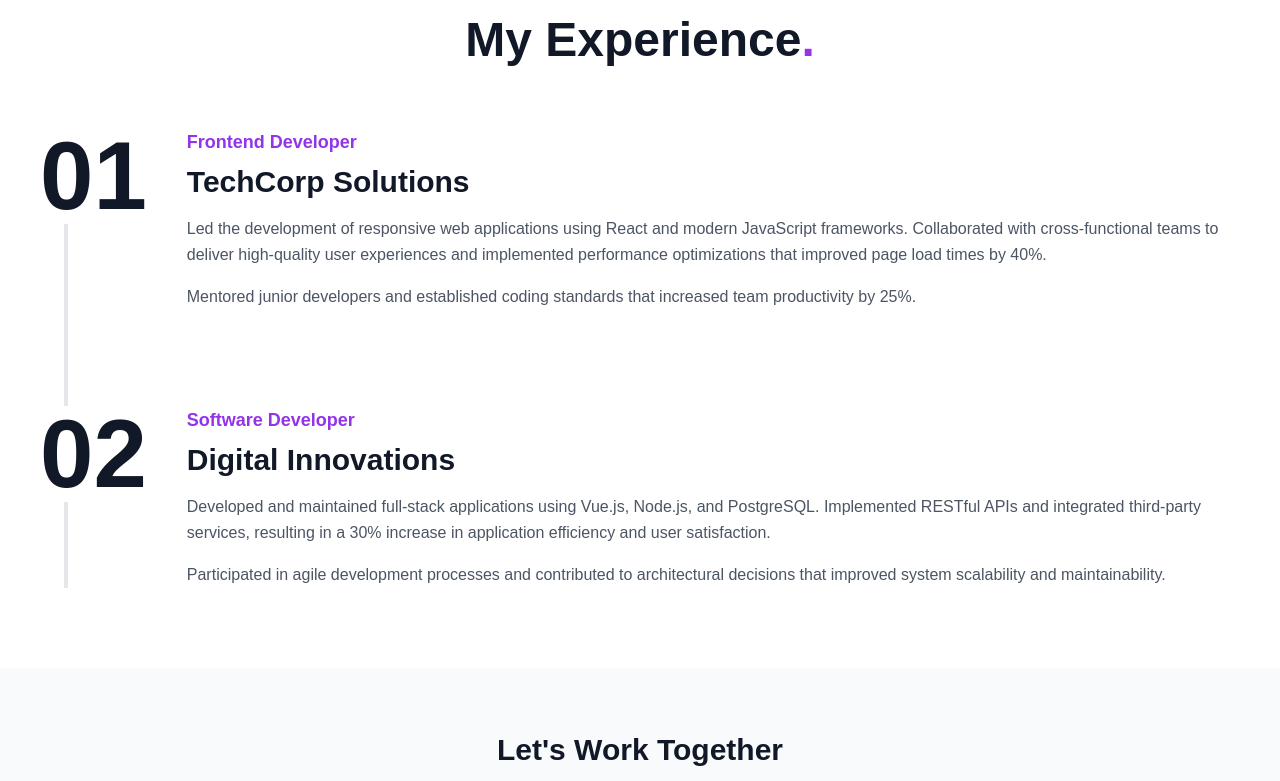
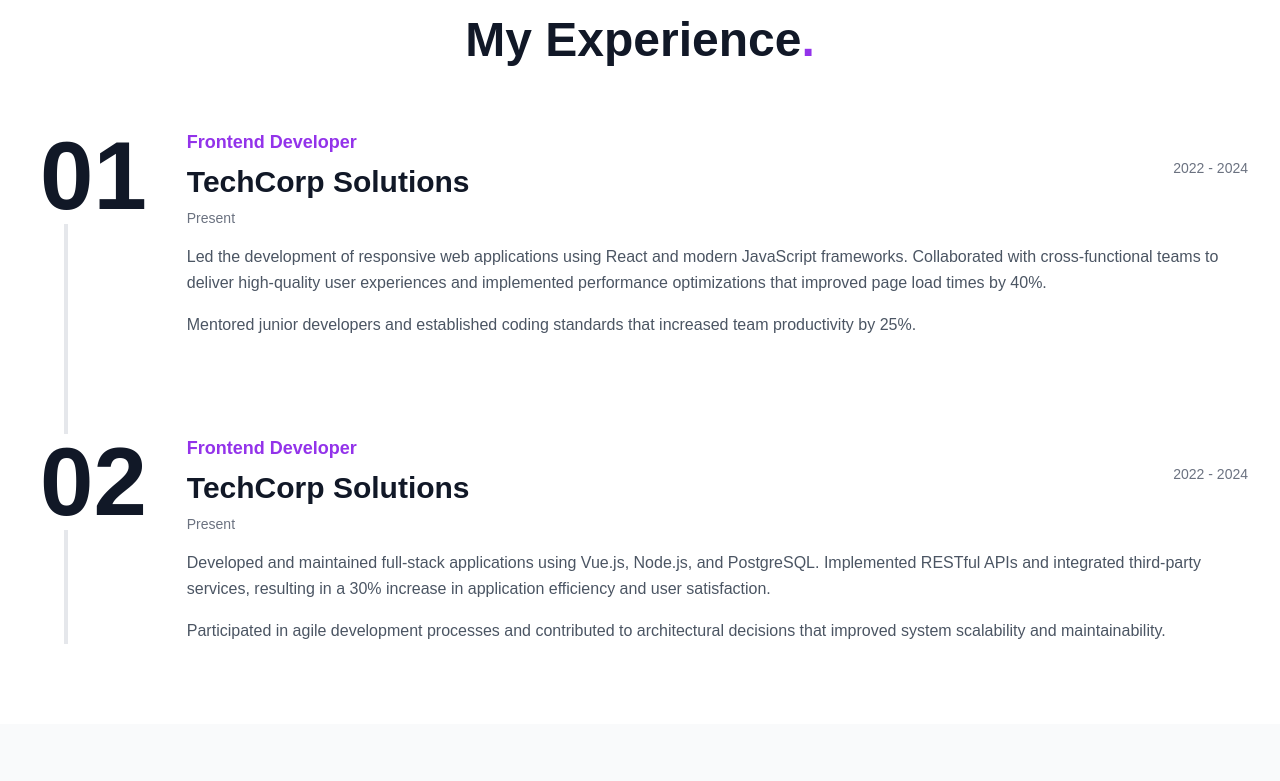
Before and after one commit to HassanRashid15/Portfolio, a website: page about.html in a window 1280 px wide. Shown: the part 1540-2321 px from the top of the page. Drawn offline with nearby package versions, Linux system fonts and the light colour scheme; a web font is replaced by a local one.

Commit message:
CodeUpdated

```diff
--- a/about.html
+++ b/about.html
@@ -337,8 +337,14 @@
                         </div>
                         <div class="flex-1">
                             <div class="mb-4">
+                                <div class="flex items-center justify-between">
+                                    <div>
                                 <h3 class="text-lg font-semibold text-purple-600 mb-2">Frontend Developer</h3>
                                 <h4 class="text-3xl font-bold text-gray-900">TechCorp Solutions</h4>
+                            </div>
+                                <h2 class="text-sm text-gray-500 mt-2">2022 - 2024</h2>
+                            </div>
+                                <div class="text-sm text-gray-500 mt-2">Present</div>
                             </div>
                             <div class="space-y-4">
                                 <p class="text-gray-600 leading-relaxed">
@@ -362,8 +368,14 @@
                         </div>
                         <div class="flex-1">
                             <div class="mb-4">
-                                <h3 class="text-lg font-semibold text-purple-600 mb-2">Software Developer</h3>
-                                <h4 class="text-3xl font-bold text-gray-900">Digital Innovations</h4>
+                                <div class="flex items-center justify-between">
+                                    <div>
+                                <h3 class="text-lg font-semibold text-purple-600 mb-2">Frontend Developer</h3>
+                                <h4 class="text-3xl font-bold text-gray-900">TechCorp Solutions</h4>
+                            </div>
+                                <h2 class="text-sm text-gray-500 mt-2">2022 - 2024</h2>
+                            </div>
+                                <div class="text-sm text-gray-500 mt-2">Present</div>
                             </div>
                             <div class="space-y-4">
                                 <p class="text-gray-600 leading-relaxed">
--- a/javascript/index.js
+++ b/javascript/index.js
@@ -73,7 +73,7 @@
     render() {
         const navbarHTML = `
             <nav class="bg-white shadow-sm fixed w-full top-0 z-50">
-                <div class="max-w-7xl mx-auto px-4 sm:px-6 lg:px-8">
+                <div class="max-w-7xl mx-auto px-4 sm:px-6 lg:px-8" style="padding-left: 5px;">
                     <div class="flex justify-between items-center h-16">
                         <!-- Logo -->
                         <div class="flex-shrink-0">
```
